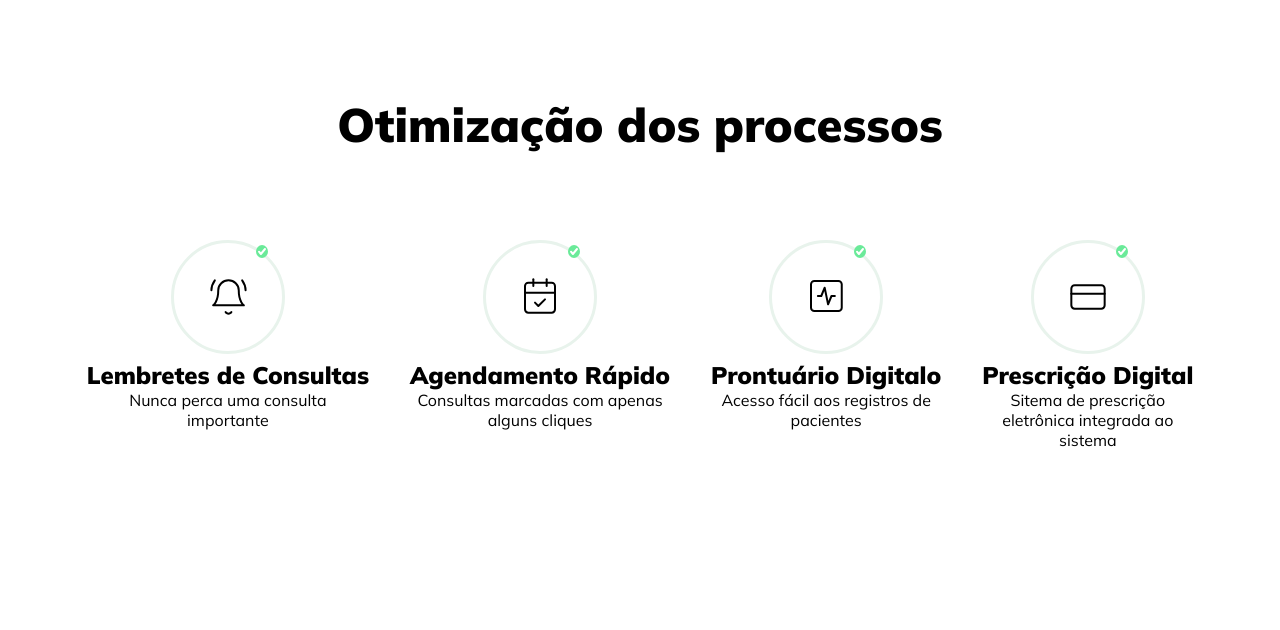
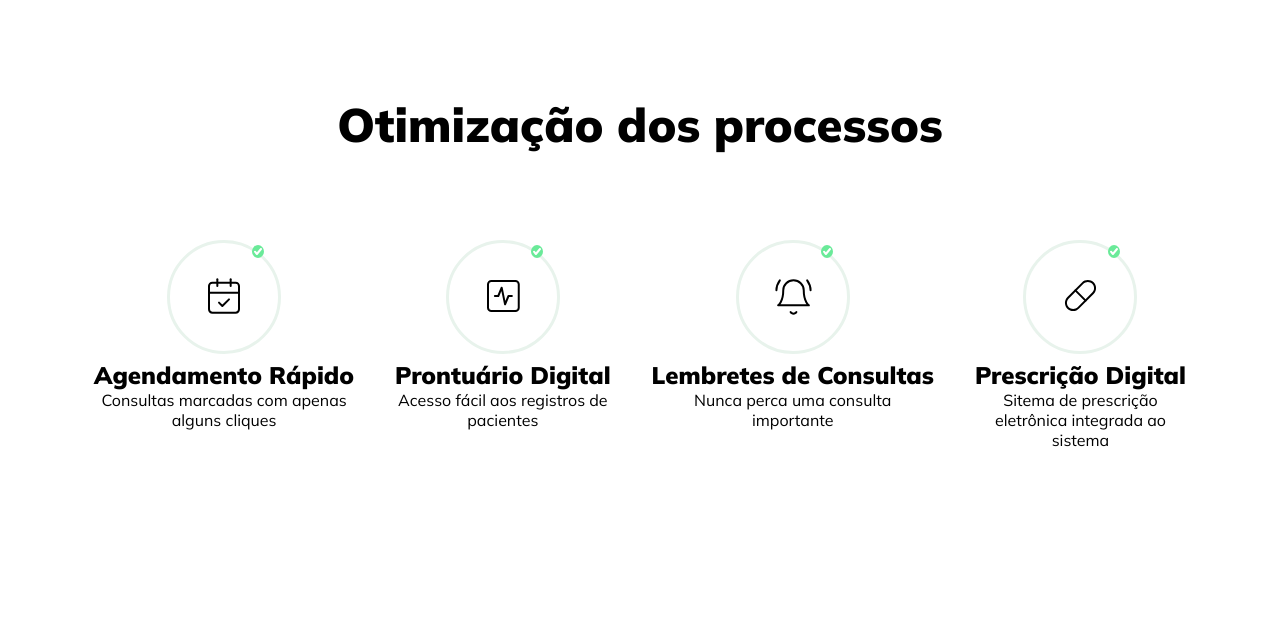
Before and after one commit to giovana-mori/Pi-Integrador-Vitas, a PHP site: page / in a window 1280 px wide. Shown: the part 850-1480 px from the top of the page. Run offline with PHP 8.4, Linux system fonts and the light colour scheme.

Commit message:
mudanças seção 2
arrumar posição elementos

```diff
--- a/index.html
+++ b/index.html
@@ -48,13 +48,6 @@
                 <div class="funcionalidade_conteudo_estilo">
                     <div class="funcionalidade_conteudo_descricao">
                         <div class="simbolo">
-                            <img src="static/images/bell-ring.svg">
-                        </div>
-                        <h2>Lembretes de Consultas</h2>
-                        <p> Nunca perca uma consulta importante</p>
-                    </div>
-                    <div class="funcionalidade_conteudo_descricao">
-                        <div class="simbolo">
                             <img src="static/images/calendar-check.svg">
                         </div>
                         <h2>Agendamento Rápido</h2>
@@ -64,12 +57,19 @@
                         <div class="simbolo">
                             <img src="static/images/activity-square.svg">
                         </div>
-                        <h2>Prontuário Digitalo</h2>
+                        <h2>Prontuário Digital</h2>
                         <p>Acesso fácil aos registros de pacientes</p>
                     </div>
                     <div class="funcionalidade_conteudo_descricao">
                         <div class="simbolo">
-                            <img src="static/images/credit-card.svg">
+                            <img src="static/images/bell-ring.svg">
+                        </div>
+                        <h2>Lembretes de Consultas</h2>
+                        <p> Nunca perca uma consulta importante</p>
+                    </div>
+                    <div class="funcionalidade_conteudo_descricao">
+                        <div class="simbolo">
+                            <img src="static/images/pill.svg">
                         </div>
                         <h2>Prescrição Digital</h2>
                         <p>Sitema de prescrição eletrônica integrada ao sistema</p>
--- a/style.css
+++ b/style.css
@@ -32,6 +32,9 @@
     --c-fundo_depoimento_verde_claro: #E2EBE4;
 }
 
+html {
+    scroll-behavior: smooth;
+}
 
 a {
     color: unset;
```
